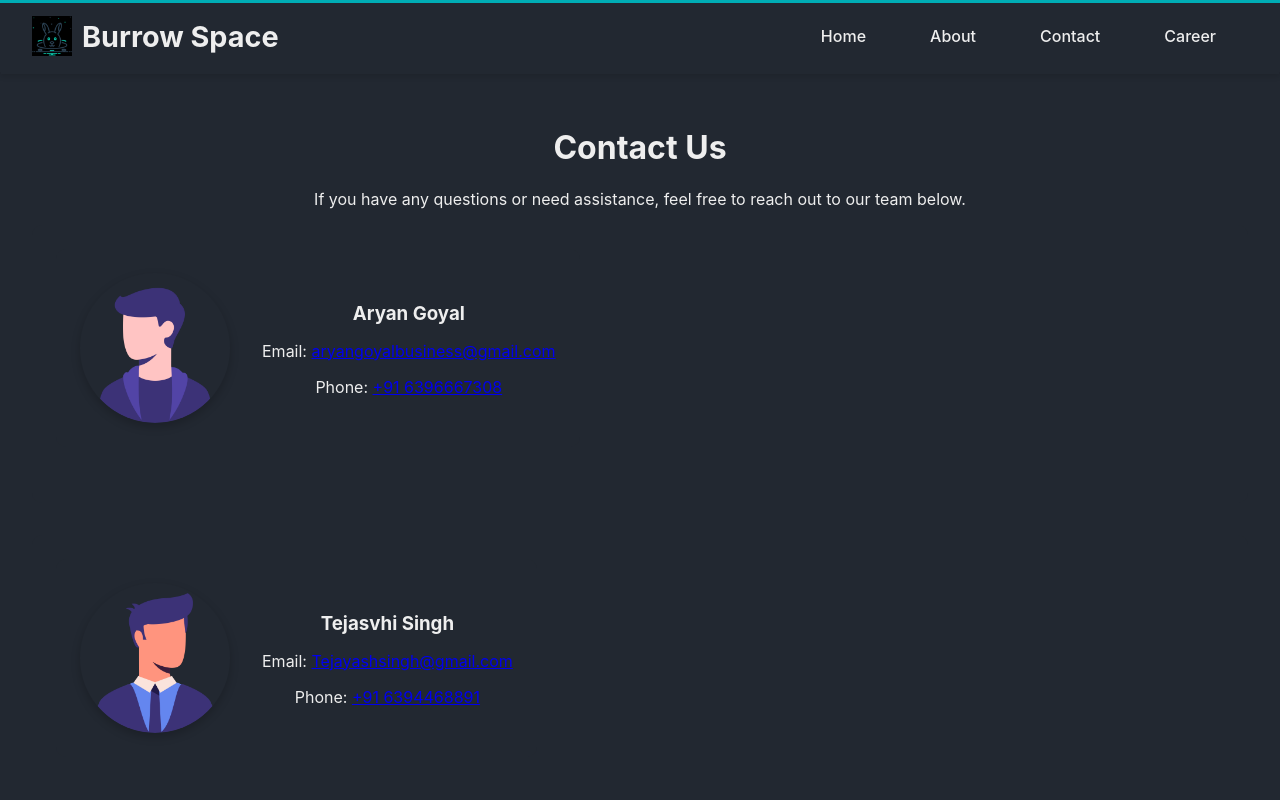
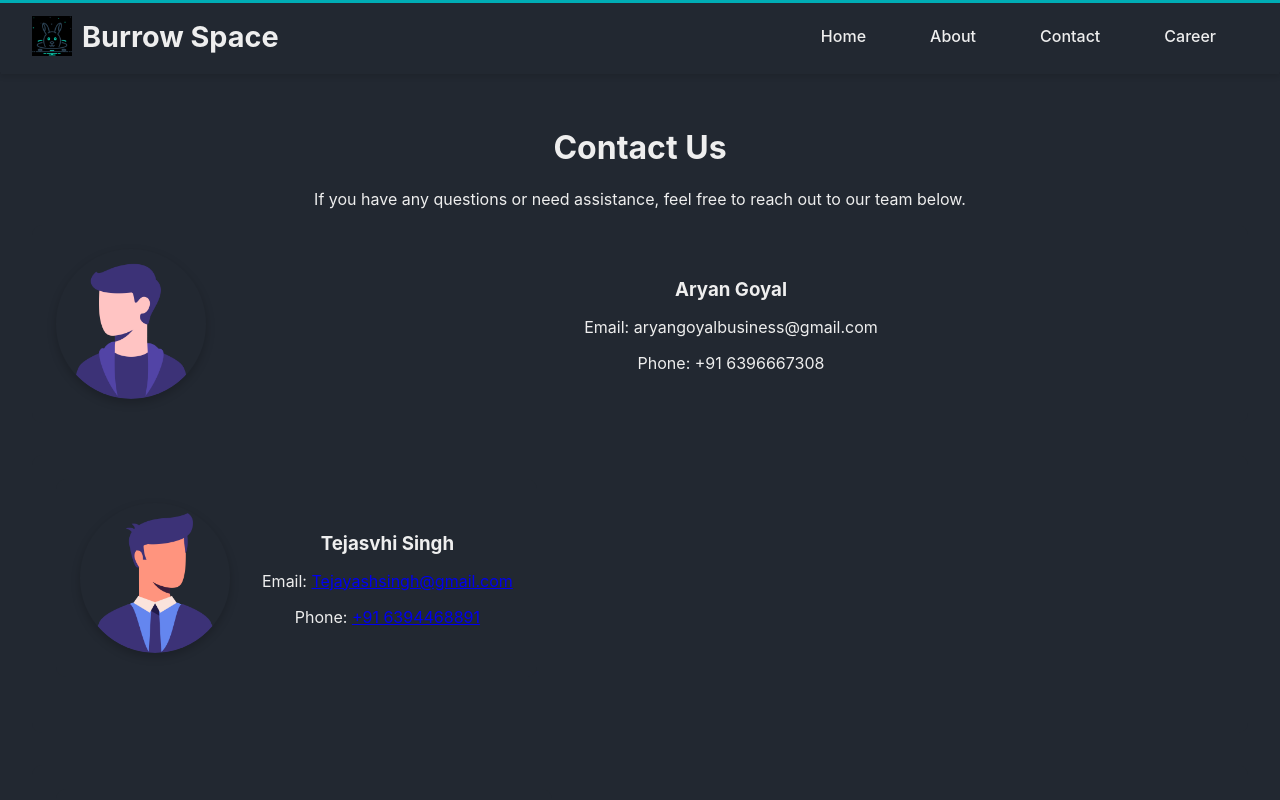
Before and after one commit to SumitB-22/Burrowweb1, a React (Create React App) app: page /contact in a window 1280 px wide. Shown: the top 800 px of the page. Built offline with nearby package versions, Linux system fonts and the light colour scheme; no server answers.

Commit message:
empty commit for initial setup

```diff
--- a/src/pages/ContactUs.js
+++ b/src/pages/ContactUs.js
@@ -9,11 +9,16 @@ const ContactUs = () => (
   <main className="contact-page">
     <h1>Contact Us</h1>
     <p>If you have any questions or need assistance, feel free to reach out to our team below.</p>
+    <section class="contact-section">
+            <img src={man} alt="Person 1" />
+            <div class="details">
+                <h3>Aryan Goyal</h3>
+                <p>Email: aryangoyalbusiness@gmail.com</p>
+                <p>Phone: +91 6396667308</p>
+            </div>
+        </section>
     <section className="contact-section">
-      <ContactSection name="Aryan Goyal" email="aryangoyalbusiness@gmail.com" phone="+91 6396667308" imgSrc={man} />
-    </section>
-    <section className="contact-section">
-      <ContactSection name="Tejasvhi Singh" email="Tejayashsingh@gmail.com" phone="+91 6394468891" imgSrc={manager} />
+      <ContactSection name="Tejasvhi Singh" email= "Tejayashsingh@gmail.com" phone="+91 6394468891" imgSrc={manager} />
     </section>
     <section className="contact-section">
       <ContactSection name="Prince Pratap" email="princepratapism@gmail.com" phone="+91 7668629313" imgSrc={boy} />
```
